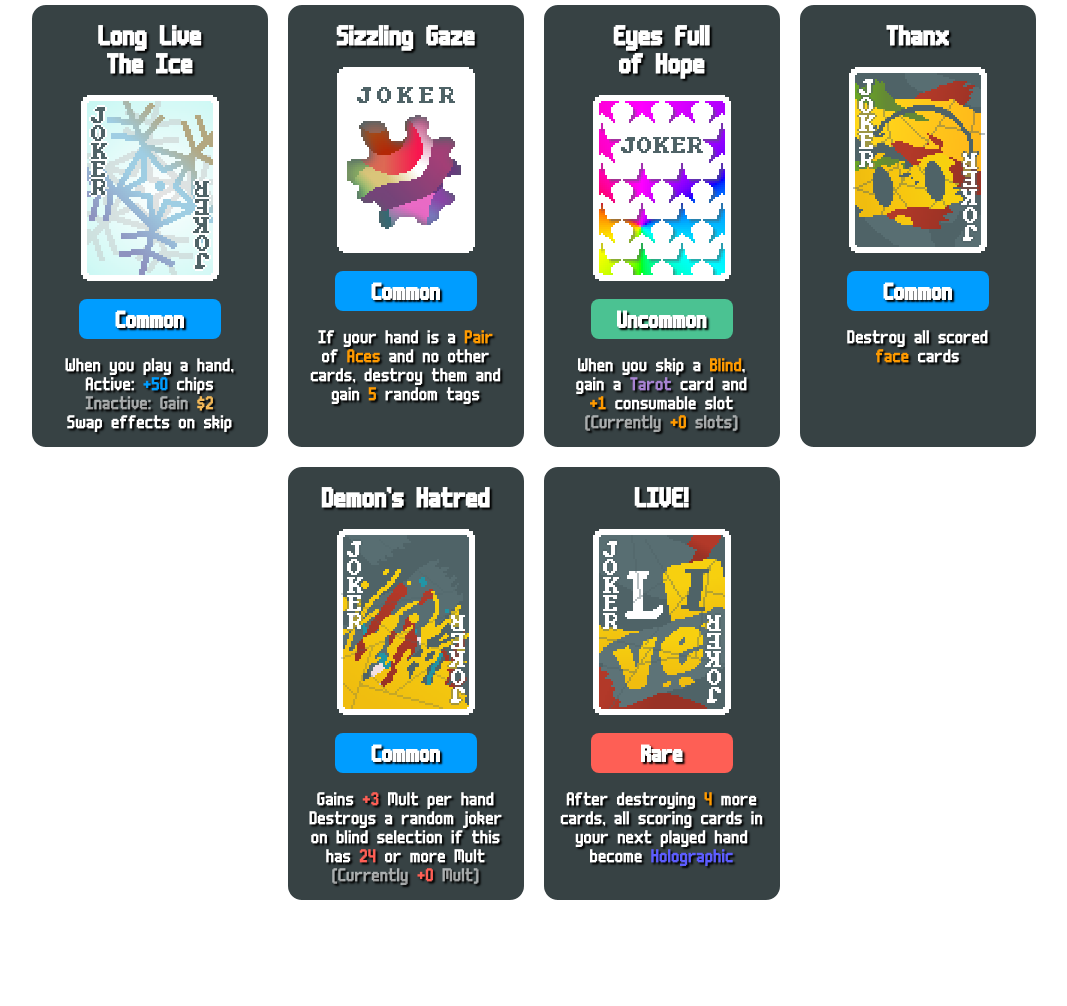
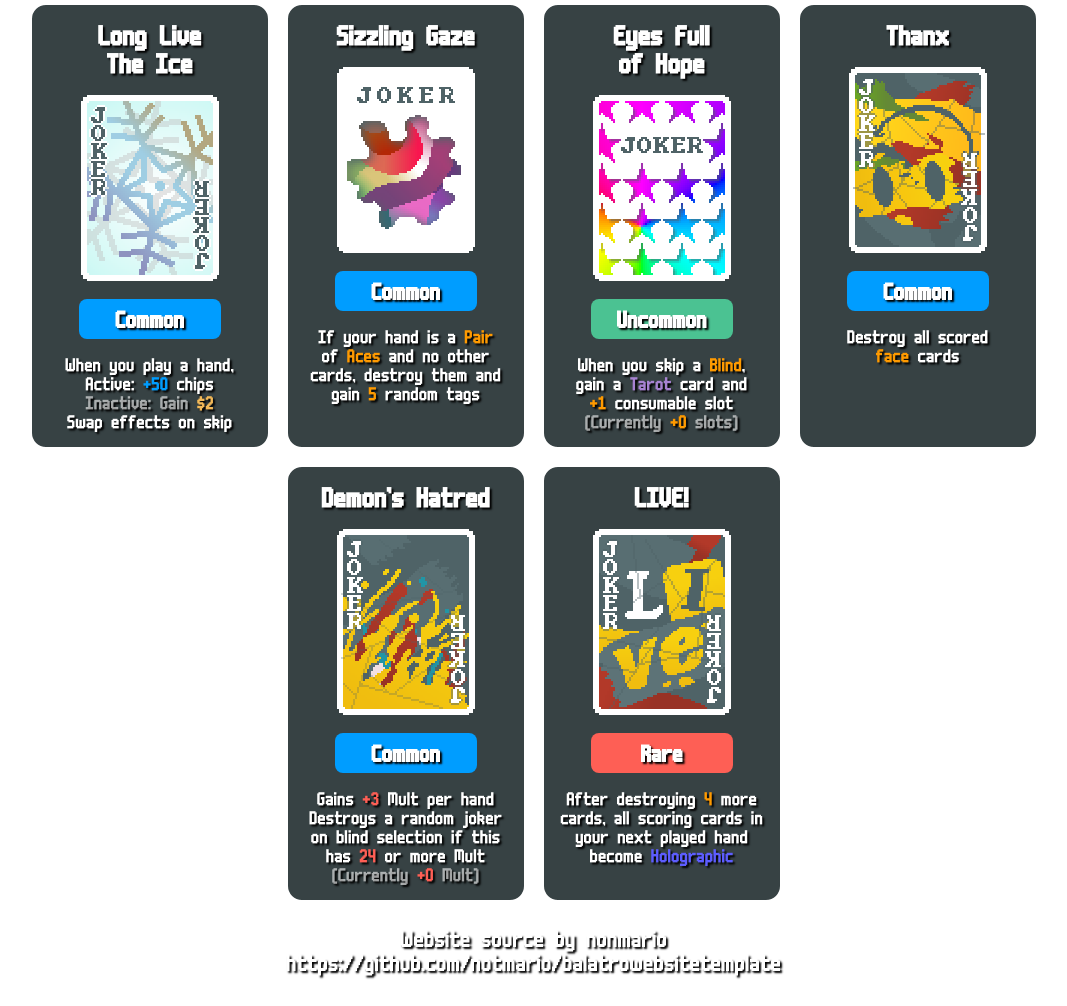
Before and after one commit to parchmentEngineer/The-World-Ends-With-Jimbo, a plain HTML site: page index.html in a window 1280 px wide. Shown: the part 3065-4071 px from the top of the page, without its empty margins (106-1173 px from the left). Before the commit the page ends 4023 px from the top, so only its background shows below. Drawn offline with Linux system fonts and the light colour scheme; a script that the page names is missing.

Commit message:
Reformatted code, small fixes

```diff
--- a/index.html
+++ b/index.html
@@ -206,6 +206,8 @@
       </div>
       <br>
     </div>
+	<p>Website source by nonmario<br>
+	https://github.com/notmario/balatrowebsitetemplate</p>
   </main>
   <script src="site/addjokers.js" defer></script>
 </body>
```
Also changed, not shown: 9 other files.
